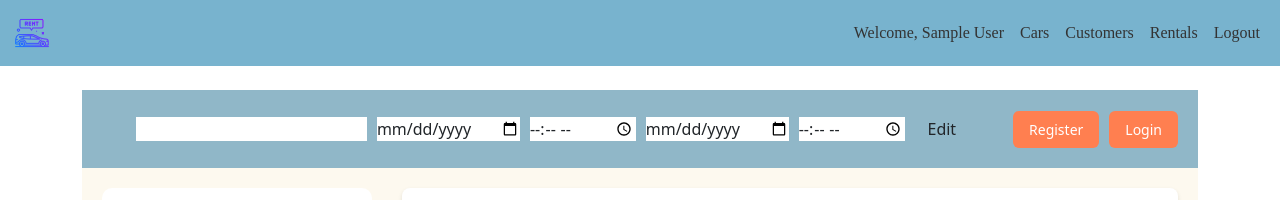
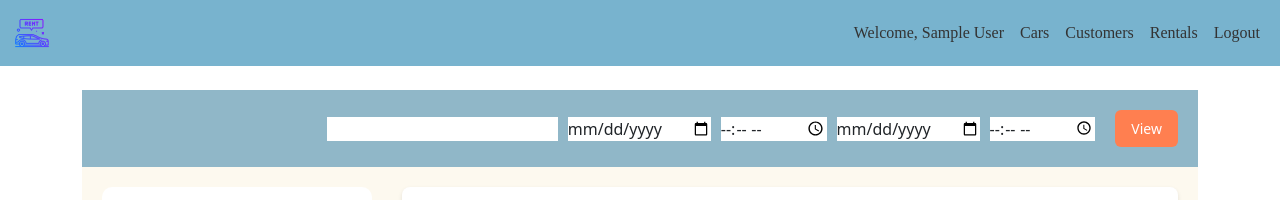
Before and after one commit to aniketkhot/car-rental-group-project, a React (Create React App) app in the folder frontend/: page /afterSearch in a window 1280 px wide. Shown: the top 200 px of the page. Built offline with nearby package versions, Linux system fonts and the light colour scheme; sample sign-in values are in the browser's storage; grey boxes are pictures that could not be loaded.

Commit message:
removed btns

```diff
--- a/frontend/src/pages/AfterSearch.jsx
+++ b/frontend/src/pages/AfterSearch.jsx
@@ -40,13 +40,15 @@ function AfterSearchPage() {
           <input type="time" value={puTime} onChange={(e) => setPuTime(e.target.value)} />
           <input type="date" value={doDate} onChange={(e) => setDoDate(e.target.value)} />
           <input type="time" value={doTime} onChange={(e) => setDoTime(e.target.value)} />
-          <button className="btn">Edit</button>
+          <div className="auth-buttons">
+          <button className="btn">View</button>
+          </div>
         </div>
 
-        <div className="auth-buttons">
+        {/*<div className="auth-buttons">
           <button className="btn">Register</button>
           <button className="btn">Login</button>
-        </div>
+        </div>*/}
       </header>
 
       {/*  Main layout */}
```
